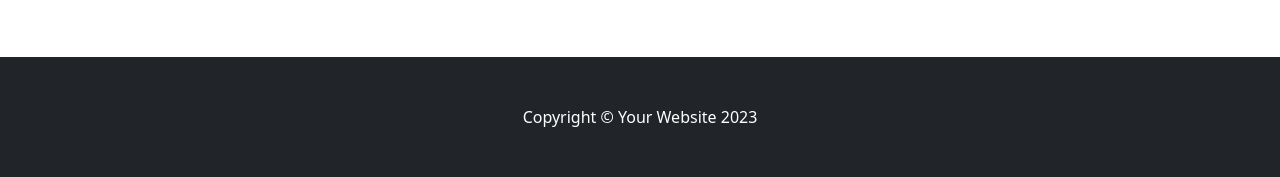
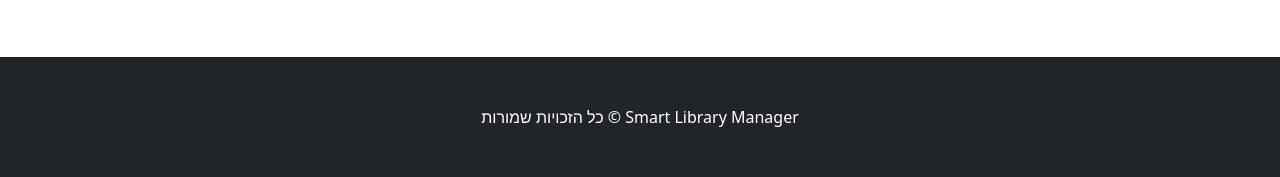
Before and after one commit to YoniPel/SmartLibraryManager, a Django app: page / in a window 1280 px wide. Shown: the part 933-1110 px from the top of the page. Run offline with Django 5.2, Linux system fonts and the light colour scheme; data that the repository does not hold is empty; some libraries are stand-ins or nearby versions.

Commit message:
adding copyrights in hebrew

```diff
--- a/catalog/templates/catalog/add_book.html
+++ b/catalog/templates/catalog/add_book.html
@@ -52,8 +52,8 @@
                                 </div>
                             </form>
                         </div>
-
-                    </div> </div>
+                    </div>
+                </div>
             </div>
 
             <div class="text-center mt-3">
--- a/catalog/templates/catalog/index.html
+++ b/catalog/templates/catalog/index.html
@@ -52,7 +52,7 @@
         {% block content %}{% endblock %}
         <!-- Footer-->
         <footer class="py-5 bg-dark">
-            <div class="container"><p class="m-0 text-center text-white">Copyright &copy; Your Website 2023</p></div>
+            <div class="container"><p class="m-0 text-center text-white">Smart Library Manager &copy; כל הזכויות שמורות </p></div>
         </footer>
         <!-- Bootstrap core JS-->
         <script src="https://cdn.jsdelivr.net/npm/bootstrap@5.2.3/dist/js/bootstrap.bundle.min.js"></script>
```
